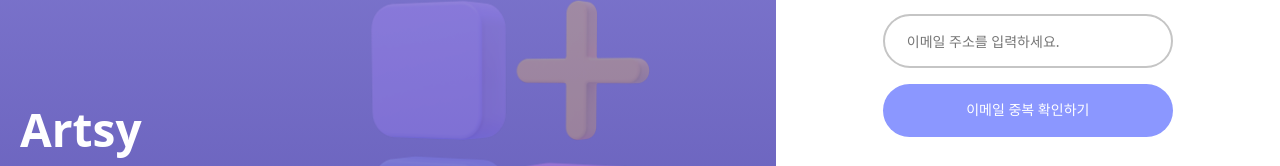
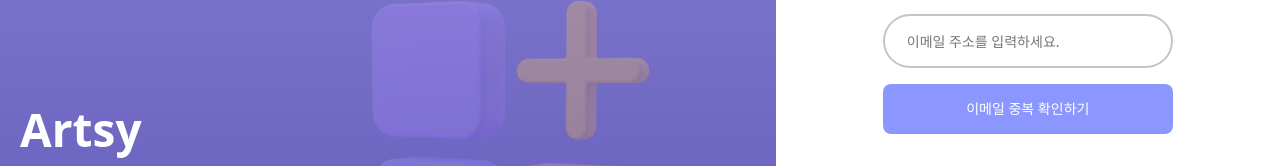
Before and after one commit to seohyun-song/Artsy, a React (Vite) app: page /register in a window 1280 px wide. Shown: the part 234-400 px from the top of the page. Built offline with nearby package versions, Linux system fonts and the light colour scheme; no server answers.

Commit message:
Design: 버튼에 border-radius 추가한 부분을 삭제

```diff
--- a/src/pages/Register/Register.jsx
+++ b/src/pages/Register/Register.jsx
@@ -61,7 +61,6 @@ const Register = () => {
     };
     const handleRegister = async (e) => {
         e.preventDefault();
-        // checkStr = checkStr.replace(/\s/g, "");
         const { displayName, password } = userInfo;
 
         const isCorrectFormat = checkValidation({ displayName }) && checkValidation({ password });
--- a/src/pages/Register/Register.styles.js
+++ b/src/pages/Register/Register.styles.js
@@ -49,8 +49,6 @@ const RegisterForm = styled.form`
     margin-bottom: 16px;
 `;
 const RegisterButton = styled(Button)`
-    border-radius: 100px;
-    height: 53px;
     font-size: 1.4rem;
 `;
 const BackButton = styled.span`
```
